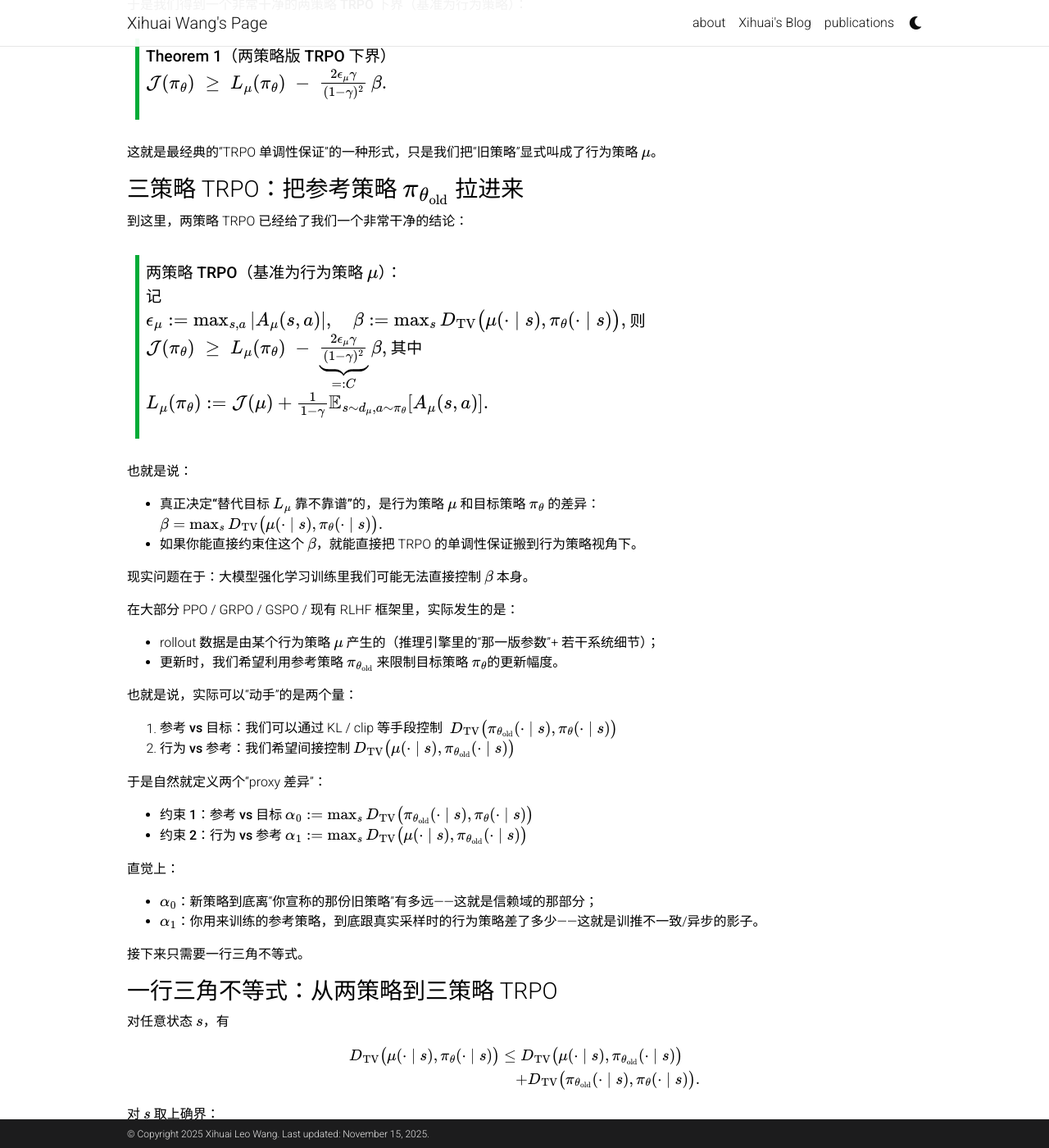
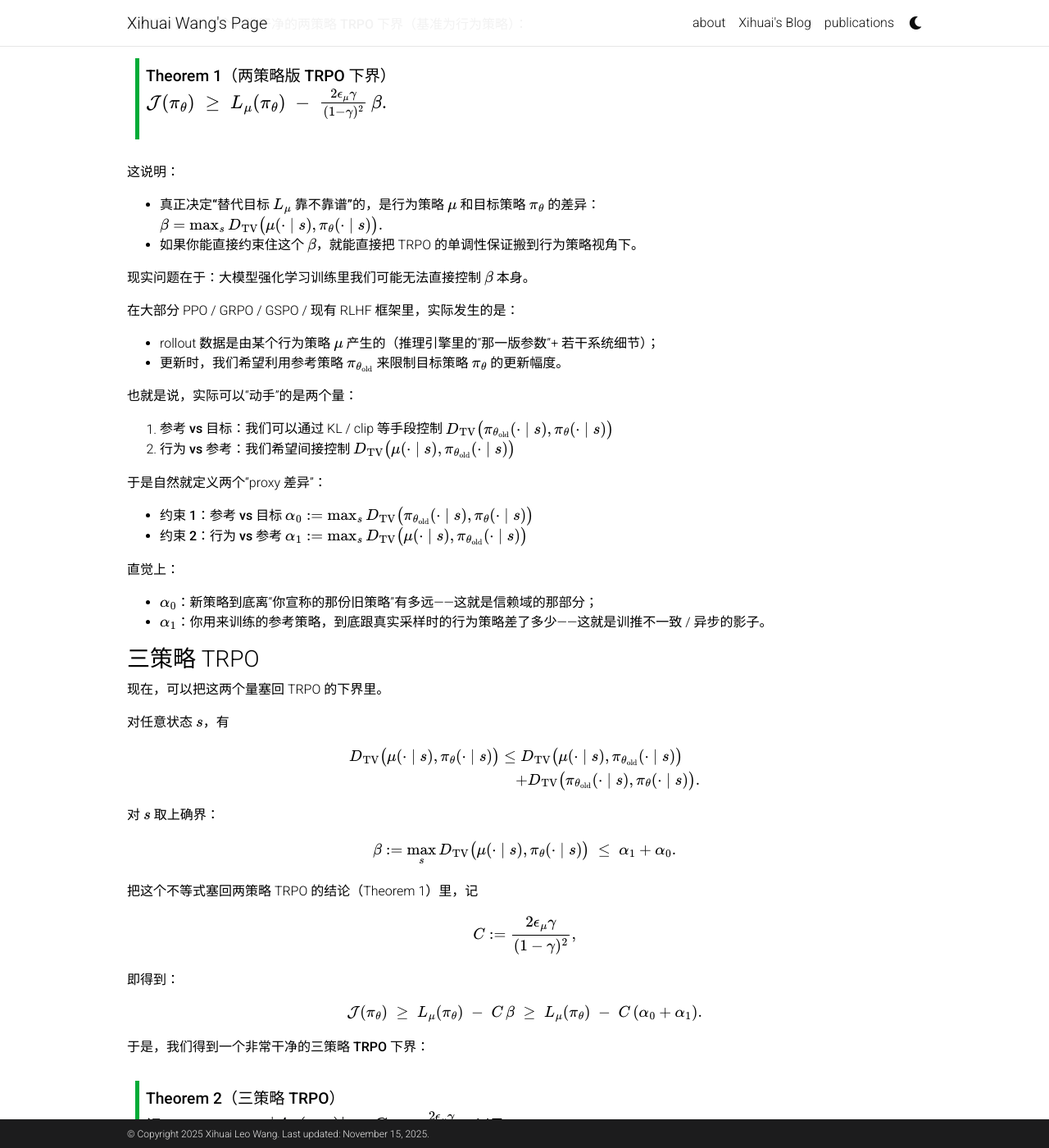
Before and after one commit to xihuai18/xihuai18.github.io, a Jekyll site: the page built from _posts/2025-11-15-three-policy.md, in a window 1280 px wide and 1400 px high, scrolled down 4141 px. Shown: the whole window at 82% size. Built offline with Jekyll 4.4.1, drawn with Linux system fonts in a browser that asks for light colours; comment, search, counter and statistics services are not loaded; a style sheet for code colours, icons or effects is not loaded; some of the changed text lies outside the part shown.

Commit message:
修正文档中的格式和表述错误，统一术语使用，增强可读性

```diff
--- a/_posts/2025-11-15-three-policy.md
+++ b/_posts/2025-11-15-three-policy.md
@@ -15,10 +15,10 @@
 在本文中我会用：
 
 - **行为策略** $\mu$：实际负责生成 rollout 的策略，也就是“你在什么分布下采样到了这些数据”。在现代 LLM RL 系统里，它对应的是推理引擎里的那套实现（vLLM / SGLang 等），在异步框架下往往还是**多个 worker 策略的混合分布**。
-- **参考策略** $\pi_{\theta_{\text{old}}}$：训练目标里拿来做重要性采样、Clipping 或 KL 约束的策略，典型地就是 PPO / GRPO 里的 “旧策略”（old policy）。
+- **参考策略** $\pi_{\theta_{\text{old}}}$：训练目标里拿来做重要性采样、clipping 或 KL 约束的策略，典型地就是 PPO / GRPO 里的 “旧策略”（old policy）。
 - **目标策略** $\pi_{\theta}$：训练目标里要优化的策略，也就是“你想让模型变成什么样”。典型地就是 PPO / GRPO 里的 “新策略”（new policy）。
 
-在最经典、理想化的设定里，我们通常**默认** $\mu = \pi_{\theta_{\text{old}}}$。但在现实系统中，受异步更新、不同推理/训练后端、MoE 路由波动甚至硬件数值差异等因素影响，这二者往往会出现不同程度的偏离。
+在最经典、理想化的设定里，我们通常**默认** $\mu = \pi_{\theta_{\text{old}}}$。但在现实系统中，受异步更新、不同推理 / 训练后端、MoE 路由波动甚至硬件数值差异等因素影响，这二者往往会出现不同程度的偏离。
 
 ## 相关工作
 
@@ -78,9 +77,9 @@
 
 ### 两策略 TRPO
 
-> 有基础的读者可以直接跳到[三策略 TRPO](#三策略-trpo把参考策略--拉进来)。
+> 熟悉 TRPO 的读者可以直接跳到 [三策略 TRPO](#三策略-trpo)。
 
-TRPO 的所有理论保证，都是建立在**某个“基准策略”的优势函数**之上的。  既然实际能算清楚的**只有** $A_\mu$（数据是按 $\mu$ 采的），那我们就直接把 $\mu$ 当成基准。
+TRPO 的所有理论保证，都是建立在**某个“基准策略”的优势函数**之上的。既然实际能算清楚的**只有** $A_\mu$（数据是按 $\mu$ 采的），那我们就直接把 $\mu$ 当成基准。
 
 一个经典的结论是 **性能差分引理（Performance Difference Lemma）**：
 
@@ -93,7 +92,7 @@
 
 直觉非常简单：
 
-- $A_\mu(s,a)$ 就是在说“如果在 $s$ 里本来按 $\mu$ 行动，现在换成动作 $a$，长期回报多/少多少”；
+- $A_\mu(s,a)$ 就是在说“如果在 $s$ 里本来按 $\mu$ 行动，现在换成动作 $a$，长期回报多 / 少多少”；
 - 把所有时刻、所有状态、所有动作的“增益”累积起来，就得到新策略比老策略总共赚了多少。
 
 TRPO 的核心是：我们没法准确算
@@ -109,7 +108,7 @@
 := \mathcal{J}(\mu) + \frac{1}{1-\gamma}\mathbb{E}_{s\sim d_\mu,\,a\sim \pi_\theta}[A_\mu(s,a)].
 $$
 
-这份 $L_\mu$ 才是我们真正用数据能估出来的东西：“在旧策略的状态分布下，让新策略试着去选动作，看看优势有多大”。
+这份 $L_\mu$ 在理论上是一个“我们可以从数据分布 $d_\mu$ 出发定义、并在实践中通过重要性采样或 PPO-style surrogate **近似估计**”的 quantity：在旧策略的状态分布下，让新策略试着去选动作，看优势有多大。
 
 从性能差分引理出发，两者之差是：
 
@@ -136,6 +135,7 @@
 > $$
 
 这里出现了第一个关键量：
+
 > **状态分布偏移** $\|d_{\pi_\theta} - d_\mu\|_1$，也就是“新策略和行为策略看到的世界，到底差了多少”。
 
 我们通常不会直接对 $\|d_{\pi_\theta} - d_\mu\|_1$ 施加约束，反而是对“每一步 action 分布”的差异施加约束，比如信赖域、KL、clip 全是干这个的。
@@ -146,9 +146,9 @@
 D_{\mathrm{TV}}(p,q) := \frac{1}{2}\|p-q\|_1.
 $$
 
-我们先假设一个条件：
+假设存在常数 $\beta$，使得
 
-> 对所有 $s$，行为策略和目标策略之间的 TV 被一个常数 $\beta$ 上界：
+> 对所有 $s$，行为策略和目标策略之间的 TV 被 $\beta$ 上界：
 > $$
 > D_{\mathrm{TV}}\big(\mu(\cdot\mid s), \pi_\theta(\cdot\mid s)\big) \le \beta.
 > $$
@@ -167,7 +167,9 @@
 把它和 Lemma 1 结合：
 
 $$
-|\mathcal{J}(\pi_\theta) - L_\mu(\pi_\theta)| \le \frac{\epsilon_\mu}{1-\gamma}\; \frac{2\gamma}{1-\gamma}\,\beta = \frac{2\epsilon_\mu\gamma}{(1-\gamma)^2}\,\beta.
+|\mathcal{J}(\pi_\theta) - L_\mu(\pi_\theta)|
+\le \frac{\epsilon_\mu}{1-\gamma}\; \frac{2\gamma}{1-\gamma}\,\beta
+= \frac{2\epsilon_\mu\gamma}{(1-\gamma)^2}\,\beta.
 $$
 
 于是我们得到一个非常干净的**两策略 TRPO 下界（基准为行为策略）**：
@@ -181,21 +183,7 @@
 > \frac{2\epsilon_\mu\gamma}{(1-\gamma)^2}\,\beta.
 > $$
 
-这就是最经典的“TRPO 单调性保证”的一种形式，只是我们把“旧策略”显式叫成了**行为策略** $\mu$。
-
-### 三策略 TRPO：把参考策略 $\pi_{\theta_{\text{old}}}$ 拉进来
-
-到这里，两策略 TRPO 已经给了我们一个非常干净的结论：
-
-> **两策略 TRPO（基准为行为策略 $\mu$）：**
-> 记
-> $$\epsilon_\mu := \max_{s,a} |A_\mu(s,a)|,\quad \beta := \max_s D_{\mathrm{TV}}\big(\mu(\cdot\mid s), \pi_\theta(\cdot\mid s)\big),$$
-> 则
-> $$\mathcal{J}(\pi_\theta) \;\ge\; L_\mu(\pi_\theta) \;-\; \underbrace{\frac{2\epsilon_\mu\gamma}{(1-\gamma)^2}}_{=:C} \,\beta,$$
-> 其中
-> $$L_\mu(\pi_\theta) := \mathcal{J}(\mu) + \frac{1}{1-\gamma} \mathbb{E}_{s\sim d_\mu,a\sim\pi_\theta}[A_\mu(s,a)].$$
-
-也就是说：
+这说明：
 
 - **真正决定“替代目标 $L_\mu$ 靠不靠谱”的，是行为策略 $\mu$ 和目标策略 $\pi_\theta$ 的差异：**
   $$
@@ -208,12 +196,12 @@
 在大部分 PPO / GRPO / GSPO / 现有 RLHF 框架里，实际发生的是：
 
 - rollout 数据是由某个**行为策略** $\mu$ 产生的（推理引擎里的“那一版参数”+ 若干系统细节）；
-- 更新时，我们希望利用**参考策略 $\pi_{\theta_{\text{old}}}$** 来限制**目标策略** $\pi_\theta$的更新幅度。
+- 更新时，我们希望利用**参考策略 $\pi_{\theta_{\text{old}}}$** 来限制**目标策略** $\pi_\theta$ 的更新幅度。
 
 也就是说，实际可以“动手”的是两个量：
 
 1. **参考 vs 目标**：我们可以通过 KL / clip 等手段控制
-   $$\
+   $$
    D_{\mathrm{TV}}\big(\pi_{\theta_{\text{old}}}(\cdot\mid s),\pi_\theta(\cdot\mid s)\big)
    $$
 2. **行为 vs 参考**：我们希望**间接**控制
@@ -239,11 +227,11 @@
 直觉上：
 
 - $\alpha_0$：新策略到底离“你宣称的那份旧策略”有多远——这就是信赖域的那部分；
-- $\alpha_1$：你用来训练的参考策略，到底跟真实采样时的行为策略差了多少——这就是训推不一致/异步的影子。
+- $\alpha_1$：你用来训练的参考策略，到底跟真实采样时的行为策略差了多少——这就是训推不一致 / 异步的影子。
 
-接下来只需要一行三角不等式。
+### 三策略 TRPO
 
-### 一行三角不等式：从两策略到三策略 TRPO
+现在，可以把这两个量塞回 TRPO 的下界里。
 
 对任意状态 $s$，有
 
@@ -267,7 +255,13 @@
 \alpha_1 + \alpha_0.
 $$
 
-把这个不等式塞回两策略 TRPO 的结论（Theorem 1）里：
+把这个不等式塞回两策略 TRPO 的结论（Theorem 1）里，记
+
+$$
+C := \frac{2\epsilon_\mu\gamma}{(1-\gamma)^2},
+$$
+
+即得到：
 
 $$
 \mathcal{J}(\pi_\theta)
@@ -278,10 +272,8 @@
 \;\ge\;
 L_\mu(\pi_\theta)
 \;-\;
-C\,(\alpha_0 + \alpha_1),
+C\,(\alpha_0 + \alpha_1).
 $$
-
-其中 $C = \frac{2\epsilon_\mu\gamma}{(1-\gamma)^2}$。
 
 于是，我们得到一个非常干净的**三策略 TRPO 下界**：
 
@@ -318,9 +310,9 @@
 >   \mathbb{E}_{s\sim d_\mu,a\sim\pi_\theta}[A_\mu(s,a)].
 > $$
 
-这句话的含义非常简单：
+这个结论的含义其实很直接：
 
-- **替代目标 $L_\mu(\pi_\theta)$ 与真实性能 $\mathcal{J}(\pi_\theta)$ 之间的 gap，被拆成了两部分：**
+- **替代目标 $L_\mu(\pi_\theta)$ 与真实性能 $\mathcal{J}(\pi_\theta)$ 之间的 gap，可以拆成两部分：**
   - 参考 vs 目标 的偏移 $\alpha_0$；
   - 行为 vs 参考 的偏移 $\alpha_1$。
 
@@ -354,55 +346,97 @@
 
    具体来说就是下面这些方法，它们本质上全是“实现约束 2 的不同方式”。
 
-
 ## TIS、IcePop、sequence-level MIS：都是“约束 2”的不同实现
 
-下面延续前文的记号体系来写这三种方法的目标函数，只聚焦在“行为策略 vs 参考策略”这一维的设计。记 token 级的 PPO/GRPO 风格更新项为
-$$g_\theta(t) = \min\big(r_t(\theta) A_t,\ \text{clip}(r_t(\theta),1-\epsilon,1+\epsilon) A_t\big),\quad r_t(\theta) = \frac{\pi_\theta(a_t\mid s_t)}{\pi_{\theta_{\text{old}}}(a_t\mid s_t)},$$
-这里 $(s_t,a_t)$ 服从行为策略诱导的采样分布，$A_t := A_\mu(s_t,a_t)$ 与前文一致。
+下面延续前文的记号体系来写这三种方法的目标函数，只聚焦在“行为策略 vs 参考策略”这一维的设计。记 token 级的 PPO / GRPO 风格更新项为
+
+$$
+g_\theta(t)
+= \min\big(r_t(\theta) A_t,\ \text{clip}(r_t(\theta),1-\epsilon,1+\epsilon) A_t\big),
+$$
+
+其中
+
+$$
+r_t(\theta) = \frac{\pi_\theta(a_t\mid s_t)}{\pi_{\theta_{\text{old}}}(a_t\mid s_t)},
+\quad (s_t,a_t)\sim\mu,\quad A_t := A_\mu(s_t,a_t).
+$$
+
+也就是说：
+
+- $r_t(\theta)$ 是 **目标 vs 参考** 的比率（对应约束 1）；
+- $A_t$ 基于行为策略采样的数据，是我们能估到的优势函数。
 
 为了把 token 级的 $(s_t,a_t)$ 与序列级的 $(x,y)$ 记号打通，在 LLM RLHF 设定中我们约定：
 
 - prompt 记为 $x$；回复记为 $y = (y_1,\dots,y_{|y|})$；
 - token 级状态 $s_t := (x, y_{<t})$，动作 $a_t := y_t$；
 - 因此行为策略和参考策略在序列上的分布可写成
-  $$\mu(y\mid x) = \prod_{t=1}^{|y|}\mu(a_t=y_t\mid s_t),\quad
-  \pi_{\theta_{\text{old}}}(y\mid x) = \prod_{t=1}^{|y|}\pi_{\theta_{\text{old}}}(a_t=y_t\mid s_t).$$
+  $$
+  \mu(y\mid x) = \prod_{t=1}^{|y|}\mu(a_t=y_t\mid s_t),\quad
+  \pi_{\theta_{\text{old}}}(y\mid x) = \prod_{t=1}^{|y|}\pi_{\theta_{\text{old}}}(a_t=y_t\mid s_t).
+  $$
 
 此外，为了描述“参考 vs 行为”的偏移，统一定义 token 级重要性比率
-$$\rho_t^{(\text{ref}\leftarrow\text{beh})} := \frac{\pi_{\theta_{\text{old}}}(a_t\mid s_t)}{\mu(a_t\mid s_t)},$$
+
+$$
+\rho_t^{(\text{ref}\leftarrow\text{beh})} :=
+\frac{\pi_{\theta_{\text{old}}}(a_t\mid s_t)}{\mu(a_t\mid s_t)},
+$$
+
 以及其对应的序列级版本
-$$\rho(y\mid x) := \frac{\pi_{\theta_{\text{old}}}(y\mid x)}{\mu(y\mid x)} = \prod_{t=1}^{|y|} \rho_t^{(\text{ref}\leftarrow\text{beh})}.$$
 
-### 1 TIS：token-level 截断 IS
+$$
+\rho(y\mid x) := \frac{\pi_{\theta_{\text{old}}}(y\mid x)}{\mu(y\mid x)}
+= \prod_{t=1}^{|y|} \rho_t^{(\text{ref}\leftarrow\text{beh})}.
+$$
+
+接下来，TIS / IcePop / MIS 的区别，就体现在“如何利用这些 $\rho$ 来实现约束 2”。
+
+### 1. TIS：token-level 截断 IS
 
 TIS 直接对上述 $\rho_t^{(\text{ref}\leftarrow\text{beh})}$ 做截断，记
-$$\color{blue}{w_t = \min\big(\rho_t^{(\text{ref}\leftarrow\text{beh})},\ C_{\text{IS}}\big)}.$$
+
+$$
+\color{blue}{w_t = \min\big(\rho_t^{(\text{ref}\leftarrow\text{beh})},\ C_{\text{IS}}\big)}.
+$$
 
 更新目标写成
-$$L_{\text{TIS}}(\theta) = - \mathbb{E}_{(s_t,a_t)\sim\mu}\big[\,\color{blue}{w_t}\; g_\theta(t)\big].$$
+
+$$
+L_{\text{TIS}}(\theta)
+= - \mathbb{E}_{(s_t,a_t)\sim\mu}\big[\,\color{blue}{w_t}\; g_\theta(t)\big].
+$$
 
 - 蓝色的 $\color{blue}{w_t}$ 是被截断的 IS 权重：极端大的比率被压到常数 $C_{\text{IS}}$。
 - 从三策略 TRPO 的角度看，这相当于在 **token 分布** 上“软削弱”行为策略和参考策略严重不一致的样本，从而在梯度中有效减小那部分样本对 $\alpha_1$ 的贡献。
 
 ---
 
-### 2 IcePop：MoE 场景下的 token-level 双侧 Mask
+### 2. IcePop：MoE 场景下的 token-level 双侧 Mask
 
 IcePop 同样以 $\rho_t^{(\text{ref}\leftarrow\text{beh})}$ 为度量，但采用 **双侧掩码**：
-$$\color{blue}{m_t = \mathbf{1}\big[C_{\text{low}} \le \rho_t^{(\text{ref}\leftarrow\text{beh})} \le C_{\text{high}}\big]}.$$
+
+$$
+\color{blue}{m_t = \mathbf{1}\big[C_{\text{low}} \le \rho_t^{(\text{ref}\leftarrow\text{beh})} \le C_{\text{high}}\big]}.
+$$
 
 更新目标写成
-$$L_{\text{IcePop}}(\theta) = - \mathbb{E}_{(s_t,a_t)\sim\mu}\big[\,\color{blue}{m_t}\; g_\theta(t)\big].$$
+
+$$
+L_{\text{IcePop}}(\theta)
+= - \mathbb{E}_{(s_t,a_t)\sim\mu}\big[\,\color{blue}{m_t}\; g_\theta(t)\big].
+$$
 
 - 蓝色的 $\color{blue}{m_t}$ 决定某个 token 是否参与更新：比率太大或太小的 token 直接被丢弃。
-- 这相当于硬性裁掉“行为策略和参考策略极度不一致 token，只在 $\rho_t$ 适中的区域上优化，从样本集合层面实施更强的“约束 2”。
+- 这相当于硬性裁掉“行为策略和参考策略极度不一致”的 token，只在 $\rho_t$ 适中的区域上优化，从样本集合层面实施更强的“约束 2”。
 
 ---
 
-### 3 sequence-level MIS：按整条序列 Mask 的重要性采样
+### 3. sequence-level MIS：按整条序列 Mask 的重要性采样
 
 MIS 的核心操作是：**只保留 IS 比率不超过阈值 $C$ 的序列，其余序列的损失直接置零**。写成
+
 $$
 \color{blue}{
 \rho(y\mid x)
@@ -412,16 +446,19 @@
 $$
 
 在统一的损失形式下，可以写成
+
 $$
 L_{\text{MIS}}(\theta)
 =-\,\mathbb{E}_{(x,y)\sim\mu}
-\Big[\color{blue}{\rho(y\mid x)\,\mathbf{1}\{\rho(y\mid x)\le C\}} \;\cdot\; \sum_{t=1}^{|y|}g_\theta(t)
+\Big[
+\color{blue}{\rho(y\mid x)\,\mathbf{1}\{\rho(y\mid x)\le C\}}
+\;\cdot\; \sum_{t=1}^{|y|}g_\theta(t)
 \Big],
 $$
 
 简而言之：
 
 - 对于 **IS 比率较小的序列**：保留完整的 $\rho(y\mid x)$ 权重，正常做 off-policy 修正；
-- 对于 **IS 比率超过阈值 $C$ 的序列**：整个序列的 policy loss 被 mask 掉（权重变成 0）。
+- 对于 **IS 比率超过阈值 $C$ 的序列**：整个序列的 policy loss 被 mask 掉（权重变成 $0$）。
 
 从三策略 TRPO 的角度看，MIS 不再在 token 上做截断，而是直接在**序列级**筛掉“行为策略和参考策略严重不一致”的轨迹，只在 $\rho(y\mid x)\le C$ 的子分布上优化，从而在 trajectory 粒度上实现对“约束 2”（$\mu$ vs $\pi_{\theta_{\text{old}}}$ 偏移）的控制。
```
Also changed, not shown: other parts of _posts/2025-11-15-three-policy.md (+8 -9 lines).
